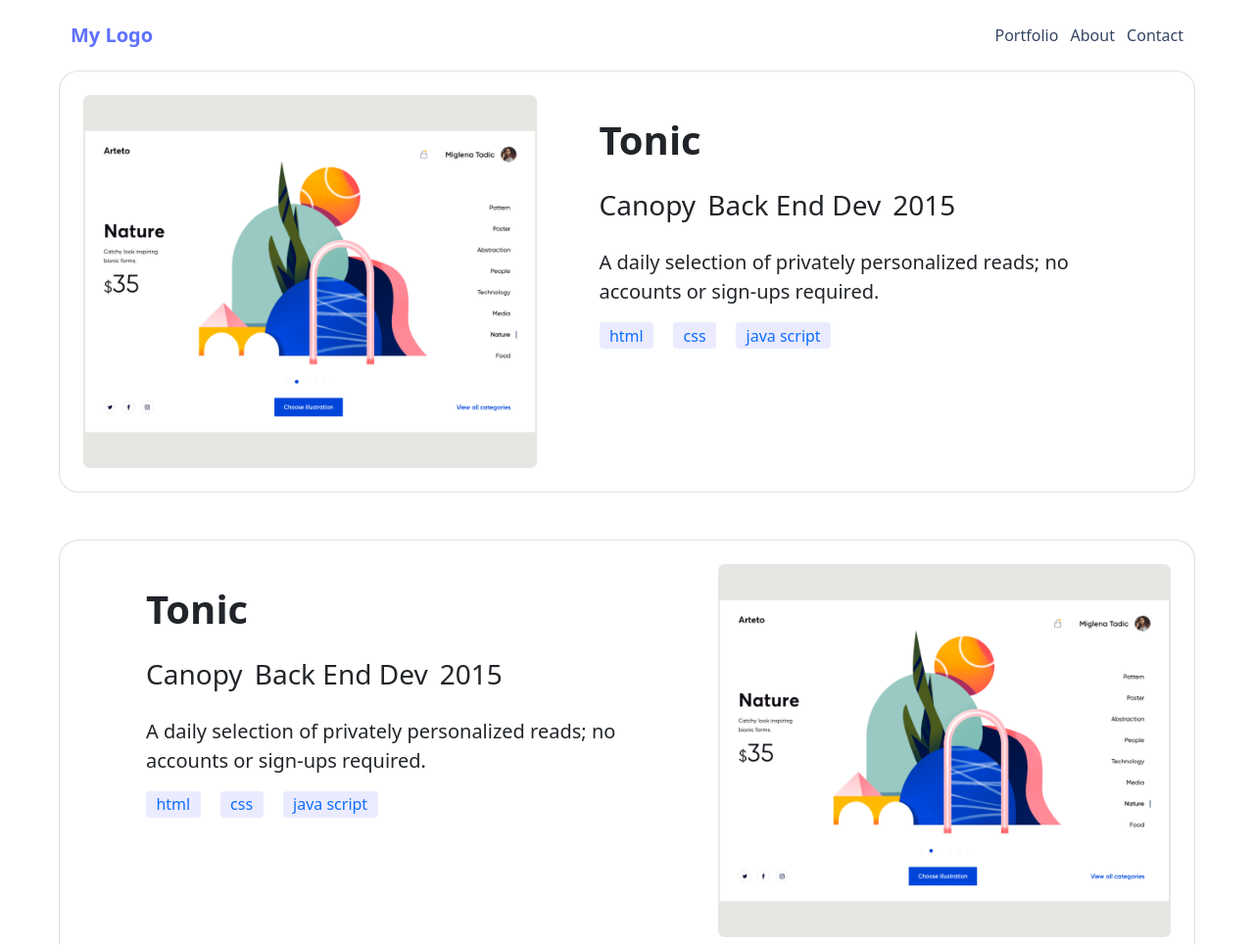
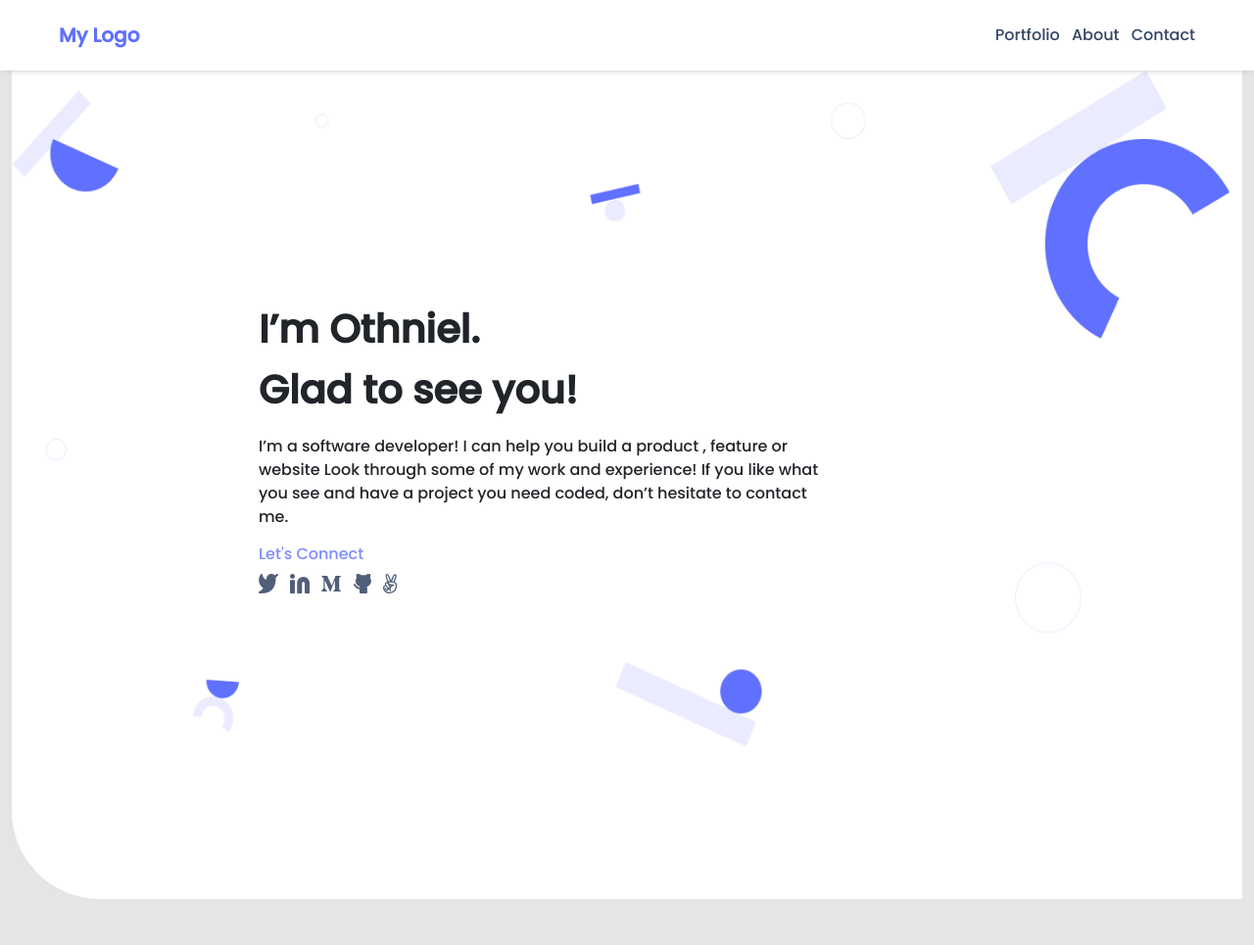
Before and after one commit to Othniel2471/bootstrap-portfolio, a website: page index.html in a window 1280 px wide. Shown: the top 965 px of the page at 98% size. Drawn offline with nearby package versions, Linux system fonts and the light colour scheme.

Commit message:
added hero section in the index.html file and styled it

```diff
--- a/assets/css/styles.css
+++ b/assets/css/styles.css
@@ -1,4 +1,13 @@
 @import url('https://fonts.googleapis.com/css2?family=Poppins:ital,wght@0,100;0,300;0,500;1,400&display=swap');
+
+body {
+    font-family: 'Poppins', sans-serif;
+    background: #e5e5e5;
+  }
+
+.navbar{
+    box-shadow: 0 1px 10px -5px grey;
+}
 
 .navbar-brand{
     color: #6070ff;
@@ -10,6 +19,40 @@
 
 .nav-list .nav-content a:hover {
     color: #6070ff;
+  }
+
+.hero-section {
+    background-image: url(../images/background/desktop/Header\ bg.png);
+    background-size: 100% 691.46px;
+    background-position-x: right;
+    background-repeat: no-repeat;
+    height: 846px;
+    border-bottom-left-radius: 90px;
+    background-color: #fff;
+}
+
+.hero-container{
+    margin-top: 72px;
+    padding-top: 15rem;
+    padding-left: 15rem;
+}
+
+.details{
+    width: 59%;
+}
+
+.connect{
+    color: #7f8cff;
+    cursor: pointer;
+}
+
+.connect:hover {
+    color: #344563;
+}
+
+.icons:hover {
+    transform: translateY(10px);
+    transition: 0.5s;
   }
 
 .card {
--- a/index.html
+++ b/index.html
@@ -19,7 +19,7 @@
   </head>
   <body>
     <div class="container-fluid">
-      <nav class="navbar ps-5 pe-5">
+      <nav class="navbar ps-5 pe-5 fixed-top bg-white mb-5">
         <div class="container-fluid">
           <a class="navbar-brand fw-bold fs-5">My Logo</a>
           <ul class="nav-list list-inline list-unstyled text-capitalize mt-3">
@@ -40,7 +40,37 @@
         </div>
       </nav>
 
-      <section class="recent-works me-5 ms-5">
+      <section class="hero-section container-fluid mt-5 mb-5">
+        <div class="hero-container d-flex flex-column justify-content-center align-items-start">
+          <h1 id="name" class="fs-1 fw-bold">
+            I’m Othniel.
+        </h1>
+        <p class="glad fs-1 fw-bold "> Glad to see you!</p>
+        <p class="details w-60 fs-6">
+            I’m a software developer! I can help you build a product , feature or website Look through some of my work and experience! If you like what you see and have a project you need coded, don’t hesitate to contact me.
+        </p>
+        <h4 class="connect text-capitalize fs-6">let's connect</h4>
+        <ul class="socials list-inline list-unstyled">
+            <li class="list-inline-item"><a href="#">
+                <i><img class="icons" src="./assets/images/icons/twitter.svg" alt="twitter icon"></i>
+            </a></li>
+            <li class="list-inline-item"><a href="#">
+                <i><img class="icons" src="./assets/images/icons/Linkedin.svg" alt="Linkedin icon"></i>
+            </a></li>
+            <li class="list-inline-item"><a href="#">
+                <i><img class="icons" src="./assets/images/icons/microverse.svg" alt="microverse icon"></i>
+            </a></li>
+            <li class="list-inline-item"><a href="#">
+                <i><img class="icons" src="./assets/images/icons/github.svg" alt="github icon"></i>
+            </a></li>
+            <li class="list-inline-item"><a href="#">
+                <i><img class="icons" src="./assets/images/icons/peace.svg" alt="angel icon"></i>
+            </a></li>
+        </ul>
+        </div>
+      </section>
+
+      <section class="recent-works d-grid me-5 ms-5 mt-3">
         <div class="card mb-5 p-4">
           <div class="g-0 d-flex flex-row ">
             <div class="col-md-5">
```
